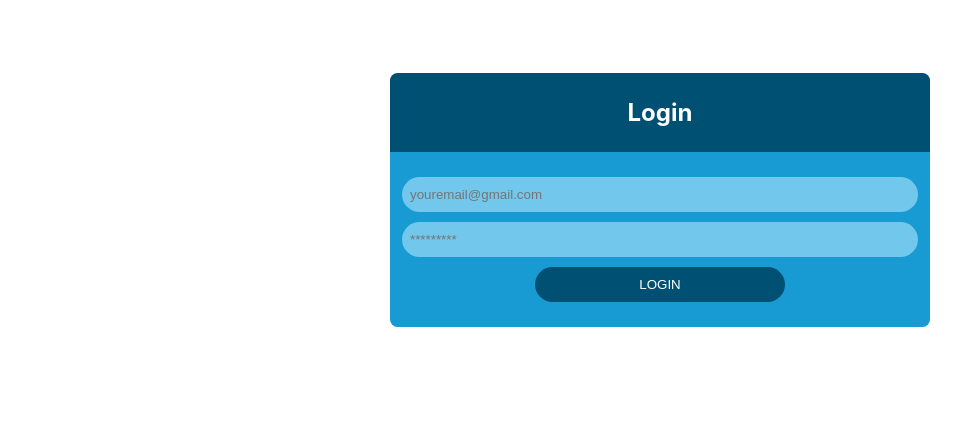
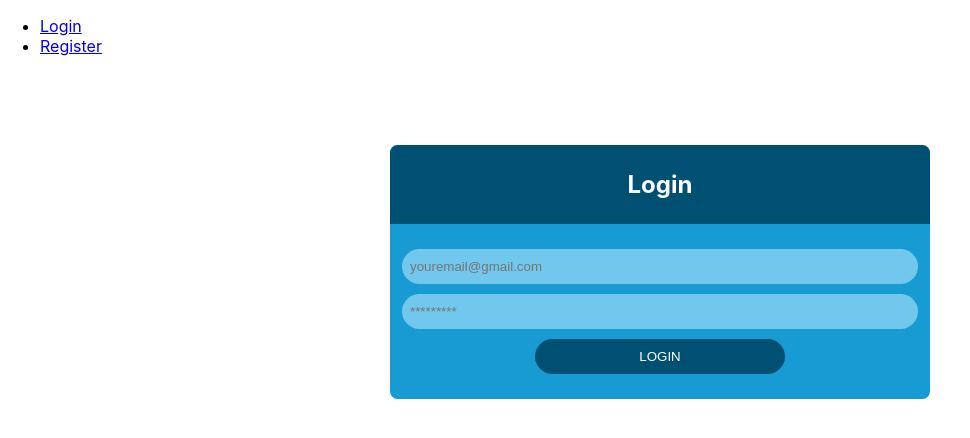
Before and after one commit to karolisst/Baigiamasis-projektas, a React (Create React App) app in the folder frontend/administration-app/: page /login in a window 1280 px wide. Shown: the top 438 px of the page, without its empty margins (0-970 px from the left). Built offline with nearby package versions, Linux system fonts and the light colour scheme.

Commit message:
added NavBar (Register/Login)

```diff
--- a/frontend/administration-app/src/App.js
+++ b/frontend/administration-app/src/App.js
@@ -2,10 +2,12 @@ import "./App.css";
 import { Routes, Route } from "react-router-dom";
 import { Login } from "./components/Login";
 import { Register } from "./components/Register";
+import { NavBar } from "./components/NavBar";
 
 function App() {
   return (
     <>
+      <NavBar />
       <Routes>
         <Route path="/login" element={<Login />} />
         <Route path="/register" element={<Register />} />
--- /dev/null
+++ b/frontend/administration-app/src/components/NavBar.jsx
@@ -0,0 +1,18 @@
+import { Link } from "react-router-dom";
+
+export const NavBar = () => {
+  return (
+    <nav>
+      <>
+        <ul>
+          <li>
+            <Link to="/login">Login</Link>
+          </li>
+          <li>
+            <Link to="/register">Register</Link>
+          </li>
+        </ul>
+      </>
+    </nav>
+  );
+};
```
